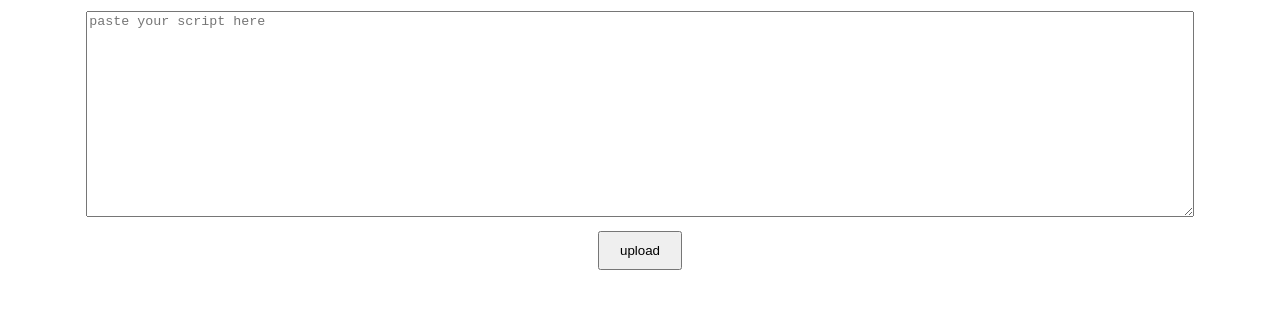
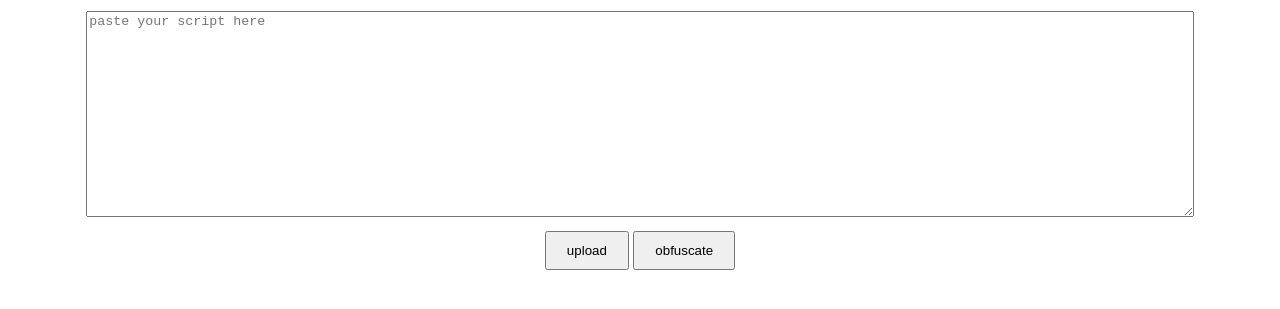
Before and after one commit to IncognitoScripts/IncoRBX, a website: page public/index.html in a window 1280 px wide. Shown: the part 107-416 px from the top of the page. Drawn offline with Linux system fonts and the light colour scheme.

Commit message:
index.html

```diff
--- a/public/index.html
+++ b/public/index.html
@@ -15,9 +15,12 @@
     <h1>script uploader</h1>
     <textarea id="scriptInput" placeholder="paste your script here"></textarea><br>
     <button onclick="uploadScript()">upload</button>
+    <button onclick="obfuscateScript()">obfuscate</button>
     <div id="result"></div>
 
     <script>
+        let isObfuscated = false;
+
         async function uploadScript() {
             const scriptContent = document.getElementById('scriptInput').value;
             if (!scriptContent) {
@@ -28,7 +31,7 @@
             const response = await fetch('/upload', {
                 method: 'POST',
                 headers: { 'Content-Type': 'application/json' },
-                body: JSON.stringify({ script: scriptContent })
+                body: JSON.stringify({ script: scriptContent, isObfuscated })
             });
 
             const data = await response.json();
@@ -40,6 +43,25 @@
                 alert('failed to upload script');
             }
         }
+
+        function obfuscateScript() {
+            const scriptContent = document.getElementById('scriptInput').value;
+            if (!scriptContent) {
+                alert('please paste a script');
+                return;
+            }
+
+            const obfuscated = scriptContent
+                .split('')
+                .map(char => `%${char.charCodeAt(0).toString(16)}`)
+                .join('');
+            document.getElementById('scriptInput').value = `
+                function decodeChar(hex) return string.char(tonumber(hex, 16)) end;
+                function decodeString(str) local output, _ = string.gsub(str, "%%(%x%x)", decodeChar) return output end;
+                loadstring(decodeString("${obfuscated}"))()
+            `.trim();
+            isObfuscated = true;
+        }
     </script>
 </body>
 </html>
```
